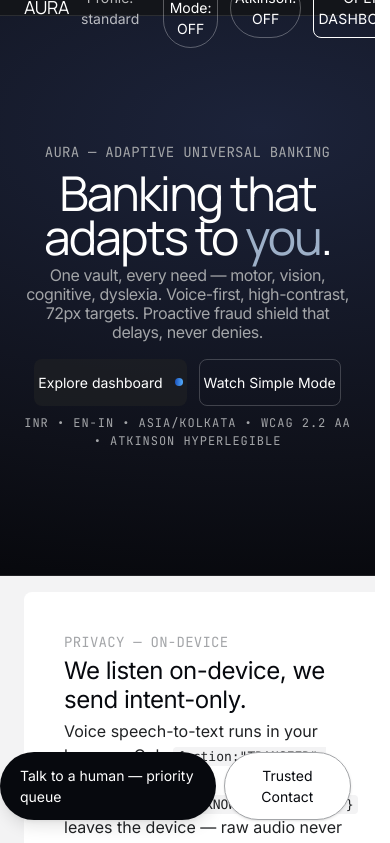
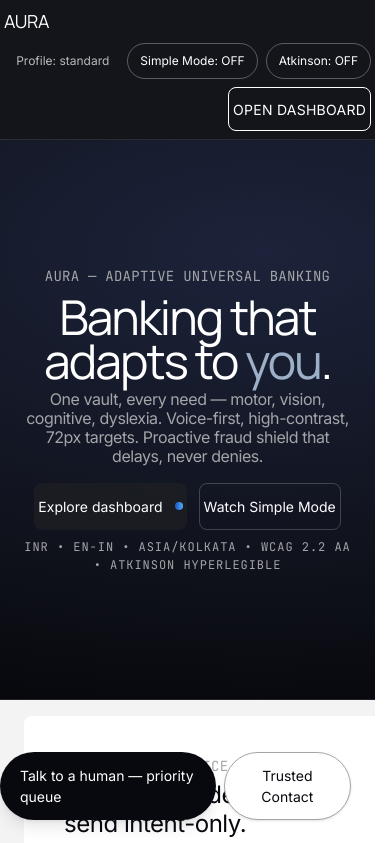
Before and after one commit to 1rishLatte/AURA-Making-Digital-Banking-truly-accessible, a Next.js app: page / in a window 390 px wide. Shown: the top 843 px of the page. Built offline with nearby package versions, Linux system fonts and the light colour scheme.

Commit message:
fix: header responsive wrap — mobile no longer truncates pills, 12px/36px mobile, flex-wrap

```diff
--- a/components/Header.tsx
+++ b/components/Header.tsx
@@ -5,29 +5,29 @@ import { useAdaptive } from "@/lib/adaptive-context";
 export function Header() {
   const { simpleMode, setSimpleMode, dyslexiaMode, setDyslexiaMode, profile, setProfile } = useAdaptive();
   return (
-    <header className="sticky top-0 z-40 flex items-center justify-between px-6 md:px-10 h-16 border-b border-white/10 bg-vault-ink/95 backdrop-blur">
-      <div className="flex items-center gap-8">
-        <span className="text-white text-[18px] tracking-[-0.02em]" style={{ fontFamily: "var(--font-manrope), system-ui" }}>AURA</span>
-        <span className="hidden md:inline text-[12px] tracking-[0.08em] uppercase text-silver-veil" style={{ fontFamily: "var(--font-jetbrains), monospace" }}>Adaptive Banking</span>
+    <header className="sticky top-0 z-40 flex flex-wrap items-center justify-between gap-y-2 px-4 md:px-10 py-2 md:py-0 md:h-16 min-h-[56px] border-b border-white/10 bg-vault-ink/95 backdrop-blur">
+      <div className="flex items-center gap-3 md:gap-8 shrink-0">
+        <span className="text-white text-[18px] tracking-[-0.02em] whitespace-nowrap" style={{ fontFamily: "var(--font-manrope), system-ui" }}>AURA</span>
+        <span className="hidden md:inline text-[12px] tracking-[0.08em] uppercase text-silver-veil whitespace-nowrap" style={{ fontFamily: "var(--font-jetbrains), monospace" }}>Adaptive Banking</span>
       </div>
-      <nav className="flex items-center gap-3" aria-label="Primary">
-        <button onClick={() => setProfile(profile === "standard" ? "motor" : profile === "motor" ? "cognitive" : profile === "cognitive" ? "vision" : "standard")} className="text-white/70 text-[14px] hover:text-white px-3 py-2 rounded-[8px] min-h-[44px]">Profile: {profile}</button>
+      <nav className="flex flex-wrap items-center justify-end gap-2 md:gap-3 w-full md:w-auto" aria-label="Primary">
+        <button onClick={() => setProfile(profile === "standard" ? "motor" : profile === "motor" ? "cognitive" : profile === "cognitive" ? "vision" : "standard")} className="whitespace-nowrap shrink-0 text-white/70 text-[12px] md:text-[14px] hover:text-white px-2.5 md:px-3 py-2 rounded-[8px] min-h-[36px] md:min-h-[44px]">Profile: {profile}</button>
         <button
           aria-pressed={simpleMode}
           onClick={() => setSimpleMode(!simpleMode)}
-          className={`rounded-full px-4 py-2 text-[14px] border min-h-[44px] transition ${simpleMode ? "bg-white text-vault-ink border-white" : "bg-transparent text-white border-white/30"}`}
+          className={`whitespace-nowrap shrink-0 rounded-full px-3 md:px-4 py-1.5 md:py-2 text-[12px] md:text-[14px] border min-h-[36px] md:min-h-[44px] transition ${simpleMode ? "bg-white text-vault-ink border-white" : "bg-transparent text-white border-white/30"}`}
         >
           Simple Mode: {simpleMode ? "ON" : "OFF"}
         </button>
         <button
           aria-pressed={dyslexiaMode}
           onClick={() => setDyslexiaMode(!dyslexiaMode)}
-          className={`rounded-full px-4 py-2 text-[14px] border min-h-[44px] ${dyslexiaMode ? "bg-white text-vault-ink border-white" : "bg-transparent text-white border-white/30"}`}
+          className={`whitespace-nowrap shrink-0 rounded-full px-3 md:px-4 py-1.5 md:py-2 text-[12px] md:text-[14px] border min-h-[36px] md:min-h-[44px] ${dyslexiaMode ? "bg-white text-vault-ink border-white" : "bg-transparent text-white border-white/30"}`}
           style={{ fontFamily: dyslexiaMode ? "var(--font-atkinson), system-ui" : undefined }}
         >
           Atkinson: {dyslexiaMode ? "ON" : "OFF"}
         </button>
-        <GhostNavButton onClick={() => document.getElementById("dashboard")?.scrollIntoView({ behavior: "smooth" })}>Open Dashboard</GhostNavButton>
+        <GhostNavButton className="whitespace-nowrap shrink-0 text-[12px] md:text-[14px] px-3 md:px-4 py-1.5 md:py-2 min-h-[36px] md:min-h-[44px]" onClick={() => document.getElementById("dashboard")?.scrollIntoView({ behavior: "smooth" })}>Open Dashboard</GhostNavButton>
       </nav>
     </header>
   );
```
